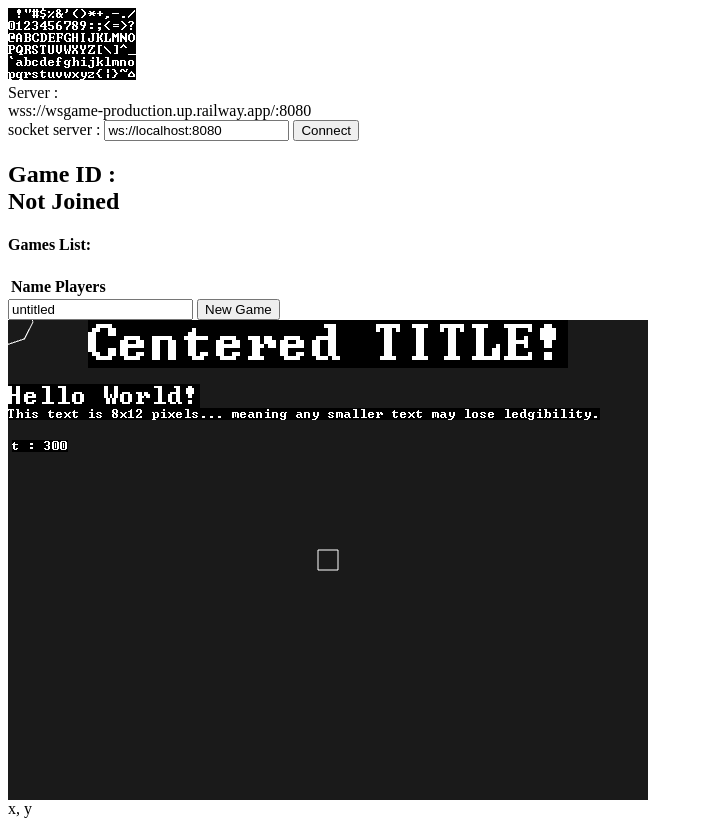
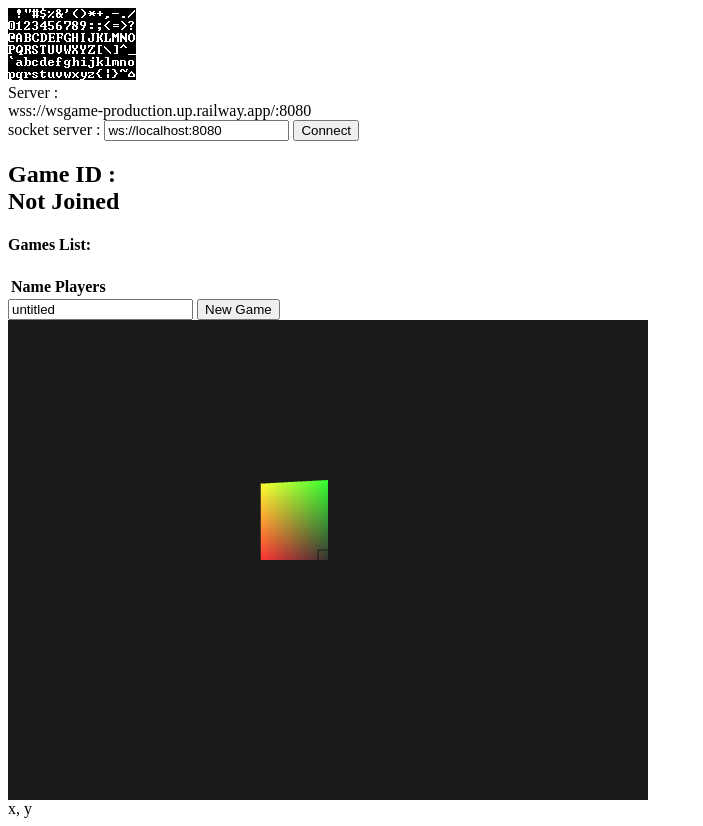
Before and after one commit to sepee/WSGame, a website: page Client/index.html in a window 1280 px wide. Shown: the whole page, without its empty margins (0-703 px from the left). Drawn offline with Linux system fonts and the light colour scheme.

Commit message:
got 3d perspective working, and added a cube mesh. WIP: more general vertex attributes for different meshes

```diff
--- a/Client/app.js
+++ b/Client/app.js
@@ -51,12 +51,14 @@ function main() {
 	gl.enable(gl.BLEND);
 	gl.blendFunc(gl.SRC_ALPHA, gl.ONE_MINUS_SRC_ALPHA);
 
+	gl.enable(gl.DEPTH_TEST);
+
 	var programs_compiled_success = createShaderPrograms(gl);
 
-	squareMMat = m4.multiply(m4.translation(320, 240), m4.scaling(10, 10));
 	squareMesh = new Mesh(squareVertices, squareIndices, new Transform(new vec3(320, 240, 0), new vec3(0,0,0), new vec3(10,10,10)), programDirect);
 
 	VMat = m4.multiply(m4.translation(-1,1), m4.scaling(2/canvas.width, -2/canvas.height));
+	PMat = m4.perspective(degToRad(90), 3/2, 0.1, 100);
 
 	tmTitle = new TextMesh(new Transform(new vec3(320,0,0), new vec3(0,0,0), new vec3(32,48,1)), "Centered TITLE!", 32, new vec3(1, 0.5, 0), true);
 	tmSubtitle = new TextMesh(new Transform(new vec3(0,64,0), new vec3(0,0,0), new vec3(16,24,1)), "Hello World!", 16);
@@ -64,6 +66,7 @@ function main() {
 	tmCounter = new TextMesh(new Transform(new vec3(4,120,0), new vec3(0,0,0), new vec3(8,12,1)), "000", 8);
 
 	fontTexture = LoadTexture("/img/font8x12.png");
+
 
 	drawFrame();
 
@@ -74,11 +77,13 @@ function drawFrame()
 	tmTitle.Render();
 	tmSubtitle.Render();
 	tmInfo.Render();
-
 	tmCounter.SetContent("t : " + t);
 	tmCounter.Render();
 
 	squareMesh.Render();
+
+	cubeMesh = new Mesh(cubeVertices, cubeIndices, new Transform(new vec3(0,0,-3), new vec3(0,t*0.01,0), new vec3(1,1,1)), programLit, ["a_position3", "a_normal"], 24, gl.TRIANGLES);
+	cubeMesh.Render();
 
 	if(gameId === null)
 	{
--- a/Client/engineClasses.js
+++ b/Client/engineClasses.js
@@ -22,16 +22,65 @@ class Transform
 }
 
 class Mesh{
-	constructor(vertices, indices, transform, shaderProgram, glPrimativeType = gl.LINES, glDrawMode = gl.DYNAMIC_DRAW)
+	constructor(vertices, indices, transform, shaderProgram, attributes = ["a_position"], vertexStride, glPrimativeType = gl.LINES, glDrawMode = gl.DYNAMIC_DRAW)
 	{
+		this.vertexAttributes = {};
+		this.SetStandardAttributes(attributes);
+
 		this.vertices = vertices;
 		this.indices = indices;
 		this.transform = transform;
 		this.shaderProgram = shaderProgram;
+		this.vertexStride = vertexStride;
 		this.glPrimativeType = glPrimativeType;
 		this.glDrawMode = glDrawMode;
 
 		this.buildGPUBuffers();
+	}
+
+	SetStandardAttributes(attributes)
+	{
+		for(let i = 0; i < attributes.length; i++)
+			this.SetStandardAttribute(attributes[i]);
+	}
+
+	SetStandardAttribute(name)
+	{
+		switch(name)
+		{
+			case "a_position":
+				this.SetAttributeData("a_position", 2, gl.FLOAT, false);
+				break;
+			case "a_position3":
+				this.SetAttributeData("a_position", 3, gl.FLOAT, false);
+				break;
+			case "a_uv":
+				this.SetAttributeData("a_uv", 2, gl.FLOAT, false);
+				break;
+			case "a_normal":
+				this.SetAttributeData("a_normal", 3, gl.FLOAT, true);
+				break;
+			case "a_color":
+				this.SetAttributeData("a_color", 4, gl.FLOAT, false);
+				break;
+
+		}
+	}
+
+	SetAttributeData(name, size, type = gl.FLOAT, normalized = false)
+	{
+		/*
+		name : string, should match the attribute name used in the shader program.
+		data : array of data.
+		size : GLint, specifying size of attribute, must be \in {1,2,3,4}.
+		type : GLenum, specifying type of data.
+		normalized : GLboolean, true if attribute should be normalized.
+		*/
+		this.vertexAttributes[name] = {
+			"size" : size,
+			"type" : type,
+			"normalized" : normalized
+		};
 	}
 
 	buildGPUBuffers()
@@ -51,6 +100,8 @@ class Mesh{
 		gl.uniformMatrix4fv(ModelMatrixLoc, false, this.transform.matrix);
 		var ViewMatrixLoc = gl.getUniformLocation(this.shaderProgram, "u_VMat");
 		gl.uniformMatrix4fv(ViewMatrixLoc, false, VMat);
+		var ProjMatrixLoc = gl.getUniformLocation(this.shaderProgram, "u_PMat");
+		gl.uniformMatrix4fv(ProjMatrixLoc, false, PMat);
 	}
 
 	BindBuffers()
@@ -59,13 +110,15 @@ class Mesh{
 		gl.bindBuffer(gl.ELEMENT_ARRAY_BUFFER, this.indexBuffer);
 	}
 
-	SetAttributes()
+	SetVertexAttributes()
 	{
-		// set attribute for vertex position
-		var positionAttributeLocation = gl.getAttribLocation(this.shaderProgram, "a_position");	// look up where the vertex data needs to go.
-		gl.enableVertexAttribArray(positionAttributeLocation);	// Turn on the attribute
-		gl.vertexAttribPointer(
-		positionAttributeLocation, 2, gl.FLOAT, false, 0, 0);	// Tell the attribute how to get data out of positionBuffer (ARRAY_BUFFER)
+		//console.log("setting attributes");
+		for (const [key, value] of Object.entries(this.vertexAttributes)) {
+			var attribLoc = gl.getAttribLocation(this.shaderProgram, key);	// look up where the vertex data needs to go.
+			//console.log(key, attribLoc);
+			gl.enableVertexAttribArray(attribLoc);	// Turn on the attribute
+			gl.vertexAttribPointer(attribLoc, value.size, value.type, value.normalized, this.vertexStride, 0);	// Tell the attribute how to get data out of positionBuffer (ARRAY_BUFFER)
+		  }
 	}
 
 	Render()
@@ -73,7 +126,7 @@ class Mesh{
 		gl.useProgram(this.shaderProgram);	// Tell it to use our program (pair of shaders)
 		this.SetUniforms();
 		this.BindBuffers();
-		this.SetAttributes();
+		this.SetVertexAttributes();
 
 		// draw
 		gl.drawElements(this.glPrimativeType, this.indices.length, gl.UNSIGNED_SHORT, 0);
@@ -83,7 +136,7 @@ class Mesh{
 class TextMesh{
 	constructor(transform, content, fontWidth = 16, color = new vec3(1,1,1), centered = false)
 	{
-		var mesh = new Mesh(quadVerticesTS, quadIndicesTS, transform, programText, gl.TRIANGLE_STRIP, gl.STATIC_DRAW);
+		var mesh = new Mesh(quadVerticesTS, quadIndicesTS, transform, programText, ["a_position"], 8, gl.TRIANGLE_STRIP, gl.STATIC_DRAW);
 		this.mesh = mesh;
 
         this.content = content;
@@ -163,7 +216,8 @@ class TextMesh{
 	}
 
 	SetAttributes = function(){
-		this.mesh.SetAttributes();
+		this.mesh.SetVertexAttributes();
+
 		// set attribute for char offset
 		gl.bindBuffer(gl.ARRAY_BUFFER, this.charOffsetBuffer);
 		var charOffsetLoc = gl.getAttribLocation(this.mesh.shaderProgram, "a_char_offset");	// look up where the vertex data needs to go.
--- a/Client/initializeGame.js
+++ b/Client/initializeGame.js
@@ -46,31 +46,28 @@ function createProgram(gl, vertexShader, fragmentShader) {
 	gl.deleteProgram(program);
   }
 
+function CreateShaderProgramFromQS(vsqs, fsqs)
+{
+	// Get the strings for our GLSL shaders
+	var vs_source = document.querySelector(vsqs).text;
+	var fs_source = document.querySelector(fsqs).text;
+	// create GLSL shaders, upload the GLSL source, compile the shaders
+	var vs = createShader(gl, gl.VERTEX_SHADER, vs_source);
+	var fs = createShader(gl, gl.FRAGMENT_SHADER, fs_source);
+
+	// Link the two shaders into a program
+	return createProgram(gl, vs, fs);
+}
+
 var programDirect;
 var programText;
+var programLit;
 
 function createShaderPrograms(gl)
 {
-	// Get the strings for our GLSL shaders
-	var directVertexShaderSource = document.querySelector("#direct-vertex-shader").text;
-	var directFragmentShaderSource = document.querySelector("#fragment-shader").text;
-	// create GLSL shaders, upload the GLSL source, compile the shaders
-	var direct_vs = createShader(gl, gl.VERTEX_SHADER, directVertexShaderSource);
-	var direct_fs = createShader(gl, gl.FRAGMENT_SHADER, directFragmentShaderSource);
-
-	// Link the two shaders into a program
-	programDirect = createProgram(gl , direct_vs, direct_fs);
-
-
-	// Get the strings for our GLSL shaders
-	var textVSSource = document.querySelector("#text-vertex-shader").text;
-	var textFSSource = document.querySelector("#text-fragment-shader").text;
-	// create GLSL shaders, upload the GLSL source, compile the shaders
-	var text_vs = createShader(gl, gl.VERTEX_SHADER, textVSSource);
-	var text_fs = createShader(gl, gl.FRAGMENT_SHADER, textFSSource);
-
-	// Link the two shaders into a program
-	programText = createProgram(gl , text_vs, text_fs);
+	programDirect = CreateShaderProgramFromQS("#direct-vertex-shader", "#fragment-shader")
+	programText = CreateShaderProgramFromQS("#text-vertex-shader", "#text-fragment-shader")
+	programLit = CreateShaderProgramFromQS("#mvp-vertex-shader", "#lit-fragment-shader")
 
 	return (programDirect != null);
 }
--- a/Client/linalg.js
+++ b/Client/linalg.js
@@ -1,104 +1,24 @@
-/*
+function radToDeg(r) {
+    return r * 180 / Math.PI;
+  }
+
+  function degToRad(d) {
+    return d * Math.PI / 180;
+  }
 
 var m4 = {
-    // returns a * b
-	multiply: function(a, b)
-	{
-		a00 = a[0];
-		a01 = a[1];
-		a02 = a[2];
-		a03 = a[3];
-		a10 = a[4];
-		a11 = a[5];
-		a12 = a[6];
-		a13 = a[7];
-		a20 = a[8];
-		a21 = a[9];
-		a22 = a[10];
-		a23 = a[11];
-		a30 = a[12];
-		a31 = a[13];
-		a32 = a[14];
-		a33 = a[15];
 
-        b00 = b[0];
-		b01 = b[1];
-		b02 = b[2];
-		b03 = b[3];
-		b10 = b[4];
-		b11 = b[5];
-		b12 = b[6];
-		b13 = b[7];
-		b20 = b[8];
-		b21 = b[9];
-		b22 = b[10];
-		b23 = b[11];
-		b30 = b[12];
-		b31 = b[13];
-		b32 = b[14];
-		b33 = b[15];
+	perspective: function(fieldOfViewInRadians, aspect, near, far) {
+		var f = Math.tan(Math.PI * 0.5 - 0.5 * fieldOfViewInRadians);
+		var rangeInv = 1.0 / (near - far);
 
-        return [
-            b00*a00 + b01*a10 + b02*a20 + b03*a30,
-            b00*a01 + b01*a11 + b02*a21 + b03*a31,
-            b00*a02 + b01*a12 + b02*a22 + b03*a32,
-            b00*a03 + b01*a13 + b02*a23 + b03*a33,
-            b10*a00 + b11*a10 + b12*a20 + b13*a30,
-            b10*a01 + b11*a11 + b12*a21 + b13*a31,
-            b10*a02 + b11*a12 + b12*a22 + b13*a32,
-            b10*a03 + b11*a13 + b12*a23 + b13*a33,
-            b20*a00 + b21*a10 + b22*a20 + b23*a30,
-            b20*a01 + b21*a11 + b22*a21 + b23*a31,
-            b20*a02 + b21*a12 + b22*a22 + b23*a32,
-            b20*a03 + b21*a13 + b22*a23 + b23*a33,
-            b30*a00 + b31*a10 + b32*a20 + b33*a30,
-            b30*a01 + b31*a11 + b32*a21 + b33*a31,
-            b30*a02 + b31*a12 + b32*a22 + b33*a32,
-            b30*a03 + b31*a13 + b32*a23 + b33*a33,
-          ];
-	},
-
-	translation: function(tx, ty, tz = 0) {
-	  return [
-		1, 0, 0, 0,
-		0, 1, 0, 0,
-		0, 0, 1, 0,
-		tx, ty, tz, 1
-	  ];
-	},
-
-	rotation: function(angleInRadians) {
-	  var c = Math.cos(angleInRadians);
-	  var s = Math.sin(angleInRadians);
-	  return [
-		c,-s, 0, 0,
-		s, c, 0, 0,
-		0, 0, 1, 0,
-		0, 0, 0, 1
-	  ];
-	},
-
-	scaling: function(sx, sy, sz = 1) {
-	  return [
-		sx, 0, 0, 0,
-		0, sy, 0, 0,
-		0, 0, sz, 0,
-		0, 0, 0, 1
-	  ];
-	},
-  };
-*/
-var m4 = {
-
-	projection: function(width, height, depth) {
-	  // Note: This matrix flips the Y axis so 0 is at the top.
-	  return [
-		 2 / width, 0, 0, 0,
-		 0, -2 / height, 0, 0,
-		 0, 0, 2 / depth, 0,
-		-1, 1, 0, 1,
-	  ];
-	},
+		return [
+		  f / aspect, 0, 0, 0,
+		  0, f, 0, 0,
+		  0, 0, (near + far) * rangeInv, -1,
+		  0, 0, near * far * rangeInv * 2, 0,
+		];
+	  },
 
 	multiply: function(a, b) {
 	  var a00 = a[0 * 4 + 0];
--- a/Client/meshdata.js
+++ b/Client/meshdata.js
@@ -8,5 +8,82 @@ const squareIndices = [0,1,1,2,2,3,3,0];
 const quadVerticesTS = [0,0,0,1,1,0,1,1];
 const quadIndicesTS = [0,1,2,3];
 
+// vertices of quad to be drawn using gl.TRIANGLE
 const quadVerticesT = [0,0, 0,1, 1,0, 1,1];
 const quadIndicesT = [0,1,3,0,3,2];
+
+const cubeVertices = [
+//  x, y, z,  nx,ny,nz
+    1, 0, 0,   1, 0, 0, // right
+    1, 0, 1,   1, 0, 0,
+    1, 1, 0,   1, 0, 0,
+    1, 1, 1,   1, 0, 0,
+
+    0, 0, 0,  -1, 0, 0, // left
+    0, 0, 1,  -1, 0, 0,
+    0, 1, 0,  -1, 0, 0,
+    0, 1, 1,  -1, 0, 0,
+
+    0, 1, 0,   0, 1, 0, // top
+    0, 1, 1,   0, 1, 0,
+    1, 1, 0,   0, 1, 0,
+    1, 1, 1,   0, 1, 0,
+
+    0, 0, 0,  0, -1, 0, // bottom
+    0, 0, 1,  0, -1, 0,
+    1, 0, 0,  0, -1, 0,
+    1, 0, 1,  0, -1, 0,
+
+    0, 0, 1,  0, 0, 1, // front
+    0, 1, 1,  0, 0, 1,
+    1, 0, 1,  0, 0, 1,
+    1, 1, 1,  0, 0, 1,
+
+    0, 0, 0,  0, 0, -1, // back
+    0, 1, 0,  0, 0, -1,
+    1, 0, 0,  0, 0, -1,
+    1, 1, 0,  0, 0, -1
+];
+
+
+const cubeVerticesP = [
+    //  x, y, z,
+        1, 0, 0,
+        1, 0, 1,
+        1, 1, 0,
+        1, 1, 1,
+
+        0, 0, 0,
+        0, 0, 1,
+        0, 1, 0,
+        0, 1, 1,
+
+        0, 1, 0,
+        0, 1, 1,
+        1, 1, 0,
+        1, 1, 1,
+
+        0, 0, 0,
+        0, 0, 1,
+        1, 0, 0,
+        1, 0, 1,
+
+        0, 0, 1,
+        0, 1, 1,
+        1, 0, 1,
+        1, 1, 1,
+
+        0, 0, 0,
+        0, 1, 0,
+        1, 0, 0,
+        1, 1, 0
+    ];
+
+const cubeIndices = [
+    0,1,3, 0,3,2,
+    4,5,7, 4,7,6,
+    8,9,11, 8,11,10,
+    12,13,15, 12,15,14,
+    16,17,19, 16,19,18,
+    20,21,23, 20,23,22
+];
```
Also changed, not shown: Client/index.html (+10 -7 lines).
